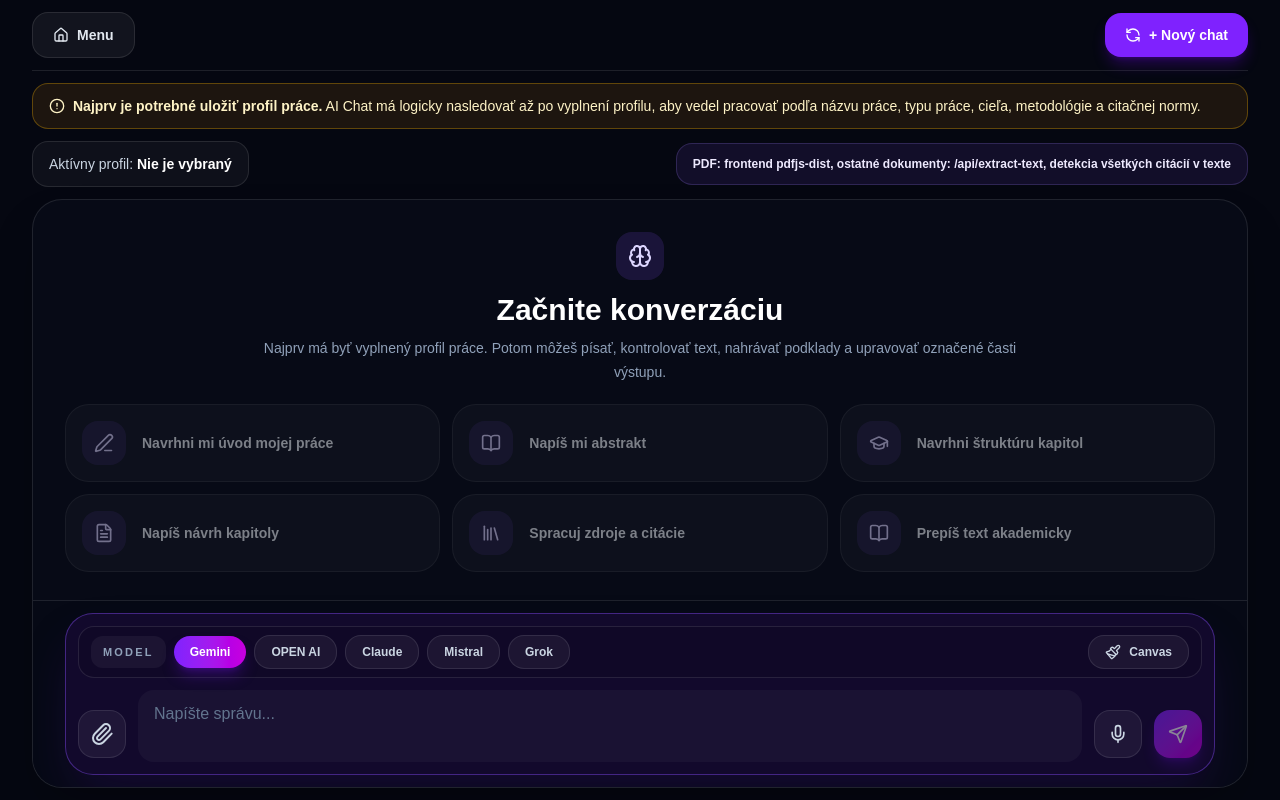
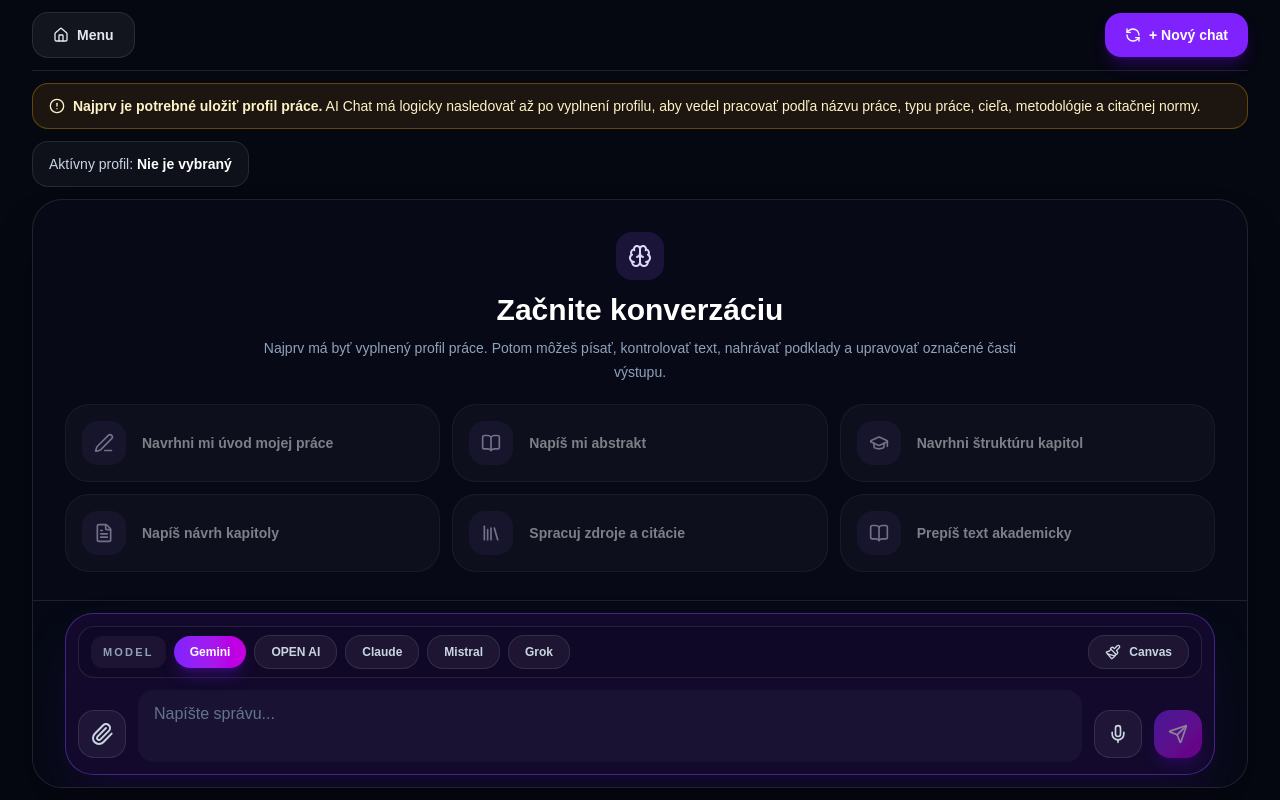
Before and after one commit to Peter8209/moj-ai-projekt, a Next.js app: page /chat in a window 1280 px wide. Built offline with nearby package versions, Linux system fonts and the light colour scheme.

Commit message:
Remove PDF info banner

```diff
--- a/app/chat/page.tsx
+++ b/app/chat/page.tsx
@@ -3292,10 +3292,7 @@ Vráť iba upravený text bez nadpisov, bez markdown znakov a bez komentára.
                 </span>
               </div>
 
-              <div className="rounded-2xl border border-violet-400/20 bg-violet-500/10 px-4 py-3 text-xs font-bold text-violet-100">
-                PDF: frontend pdfjs-dist, ostatné dokumenty: /api/extract-text,
-                detekcia všetkých citácií v texte
-              </div>
+
             </div>
           </section>
 
```
